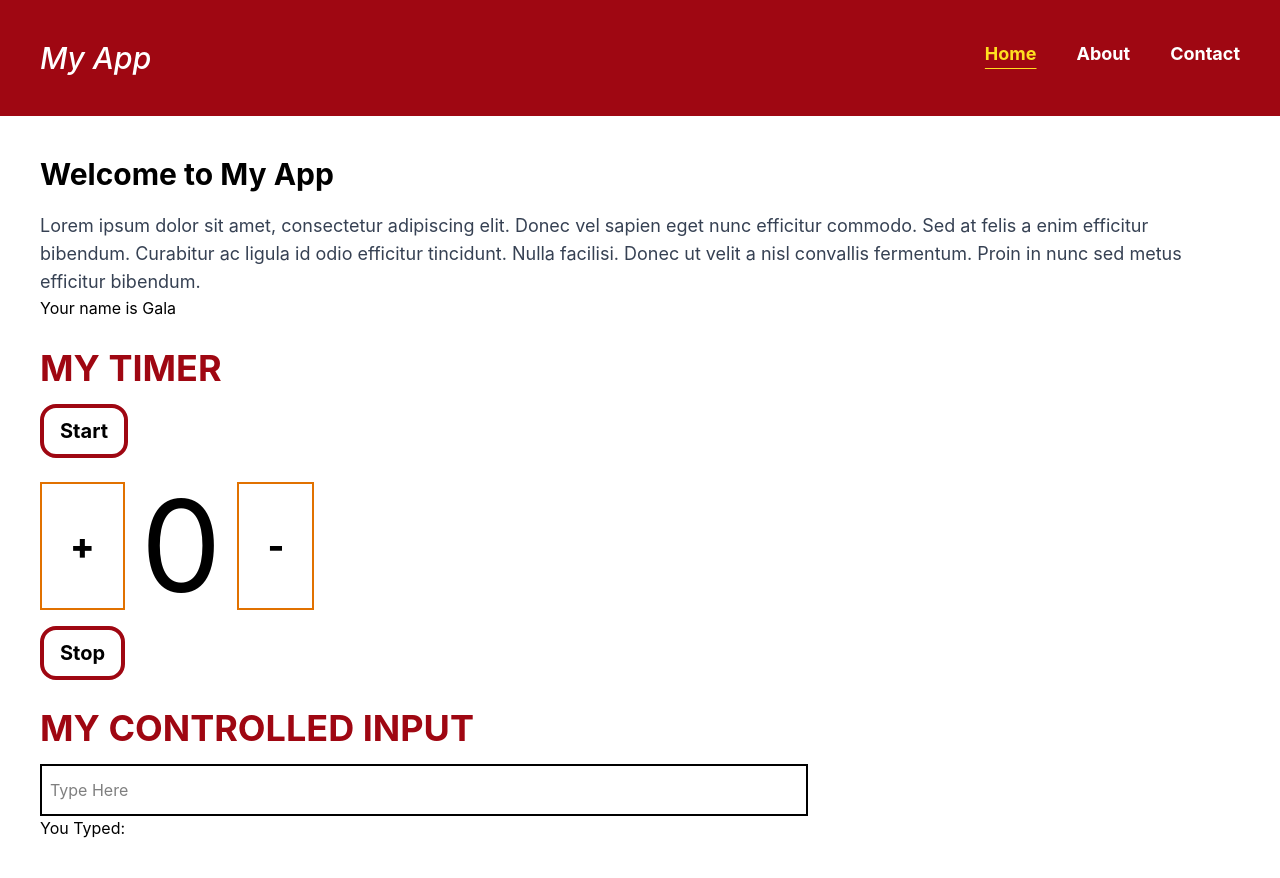
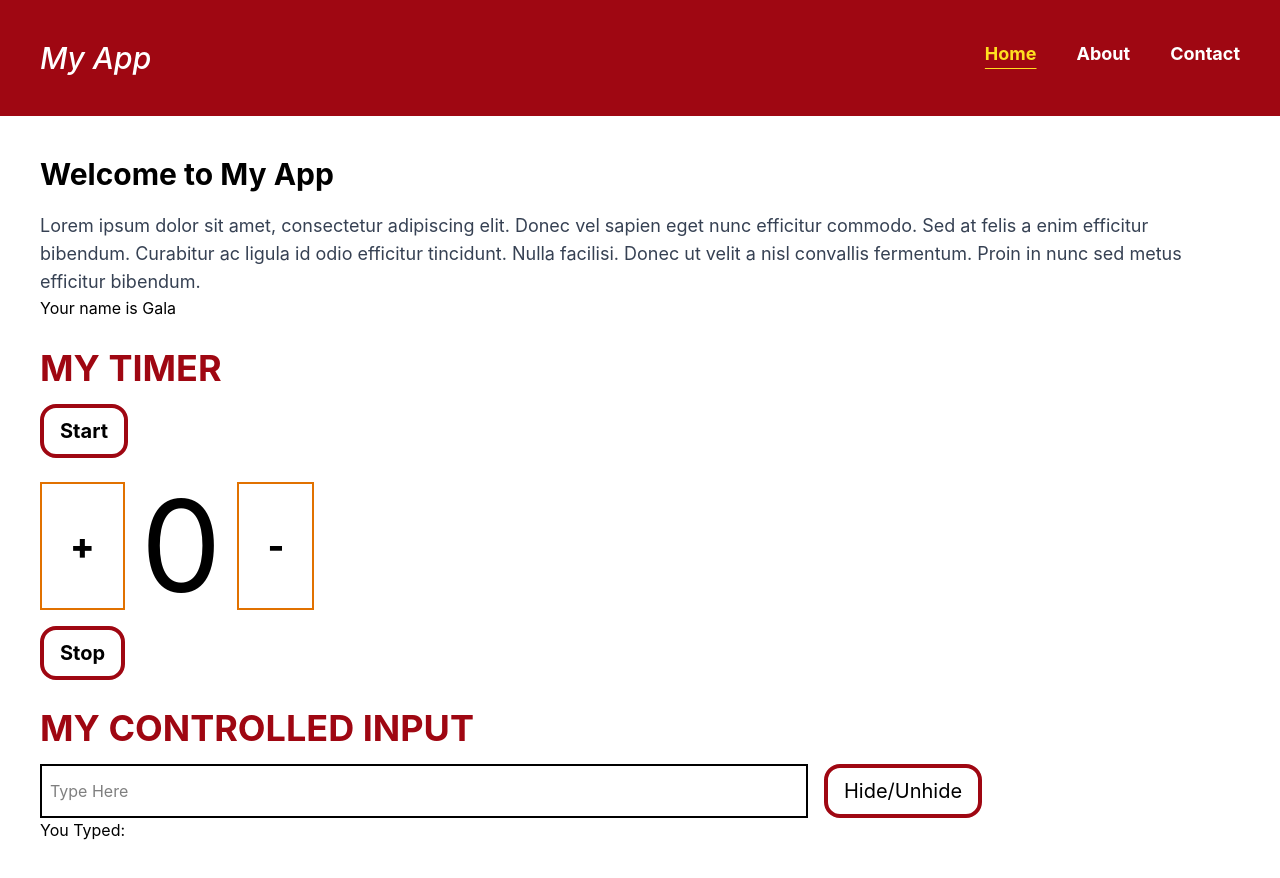
Before and after one commit to Lucide-Pascale/Simple-Website, a React (Vite) app: page / in a window 1280 px wide. Shown: the top 878 px of the page. Built offline with nearby package versions, Linux system fonts and the light colour scheme.

Commit message:
Adding Toggle Visibility

```diff
--- a/src/App.jsx
+++ b/src/App.jsx
@@ -17,6 +17,7 @@ function Home() {
     <Component1 />
     <Counter/>
     <ControlledInput/>
+
     </div>
   )
 }
--- a/src/components/controlledInput.jsx
+++ b/src/components/controlledInput.jsx
@@ -2,16 +2,22 @@ import {useState, useEffect} from 'react';
 
 function ControlledInput(){
     const [input, setInput] = useState("")
+    const [isVisible, setIsVisible] = useState(true)
+    function handleVisibility(){
+        return setIsVisible(!isVisible);
+    }
     function handleInput(e){
         return setInput(e.target.value)
     }
     return(<>
         <h1 className='mt-7 text-red-800 text-4xl uppercase font-bold'>My Controlled Input</h1>
-        <input className='w-3xl mt-4 py-3 px-2 border-2' value={input} onChange={handleInput} placeholder='Type Here'/>
-
+        <div className='flex gap-4'>
+            <input className='w-3xl mt-4 py-3 px-2 border-2' value={input} onChange={handleInput} placeholder='Type Here'/>
+            <button className="border-4 rounded-2xl border-red-800  text-[20px] mt-4 py-2 px-4" onClick={handleVisibility}>Hide/Unhide</button>
+        </div>
         <div>
             <h2>You Typed:</h2>
-            <p>{input}</p>
+            {isVisible&&<p>{input}</p>}
         </div>
     </>)
 }
--- a/src/components/visibility.jsx
+++ /dev/null
@@ -1 +0,0 @@
-import {useState, useEffect} from 'react';
```
